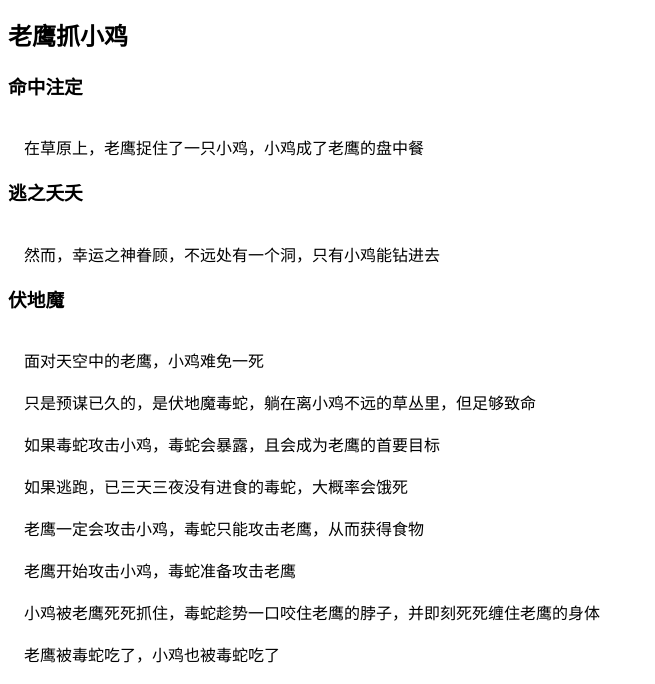
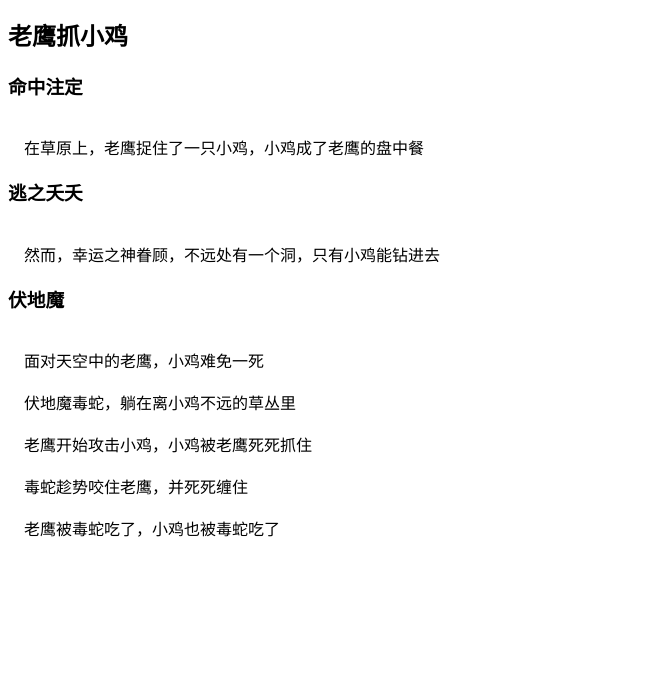
Before and after one commit to yiniannet/yinianorg.github.io, a plain HTML site: page index.html in a window 1280 px wide. Shown: the part 116-800 px from the top of the page, without its empty margins (0-655 px from the left). Drawn offline with Linux system fonts and the light colour scheme.

Commit message:
更新 index.html

```diff
--- a/index.html
+++ b/index.html
@@ -42,17 +42,11 @@
 <p style="white-space: pre-wrap">
     面对天空中的老鹰，小鸡难免一死
 
-    只是预谋已久的，是伏地魔毒蛇，躺在离小鸡不远的草丛里，但足够致命
+    伏地魔毒蛇，躺在离小鸡不远的草丛里
 
-    如果毒蛇攻击小鸡，毒蛇会暴露，且会成为老鹰的首要目标
+    老鹰开始攻击小鸡，小鸡被老鹰死死抓住
 
-    如果逃跑，已三天三夜没有进食的毒蛇，大概率会饿死
-
-    老鹰一定会攻击小鸡，毒蛇只能攻击老鹰，从而获得食物
-
-    老鹰开始攻击小鸡，毒蛇准备攻击老鹰
-
-    小鸡被老鹰死死抓住，毒蛇趁势一口咬住老鹰的脖子，并即刻死死缠住老鹰的身体
+    毒蛇趁势咬住老鹰，并死死缠住
 
     老鹰被毒蛇吃了，小鸡也被毒蛇吃了
 </p>
```
